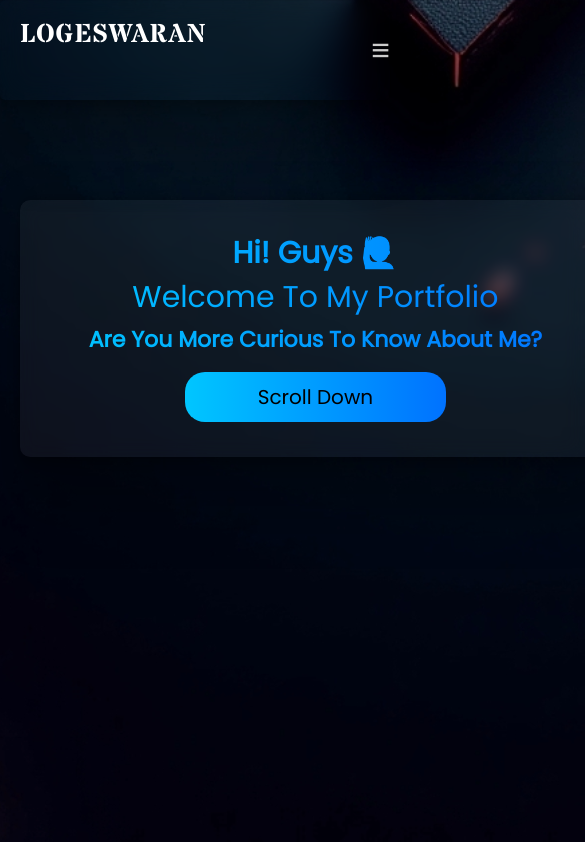
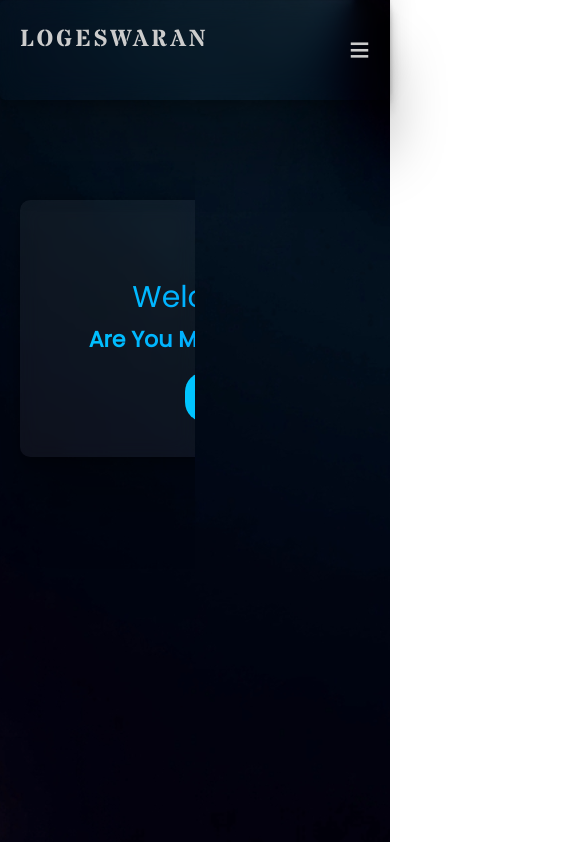
Before and after one commit to Logeswaran-01/logeswaranb, a React (Vite) app: page / in a window 390 px wide. Shown: the top 842 px of the page, 585 px wide, since content can reach past the window. Built offline with nearby package versions, Linux system fonts and the light colour scheme; a web font is replaced by a local one.

Commit message:
Update: full React project update with latest changes

```diff
--- a/src/App.css
+++ b/src/App.css
@@ -87,121 +87,109 @@ body{
 }
 
 @media screen and (max-width:600px) {
-  /* General Reset and Setup */
-* {
-  box-sizing: border-box;
+  /* Safe global override */
+body, * {
   margin: 0;
   padding: 0;
+  box-sizing: border-box;
+  overflow-x: hidden;
 }
 
-body {
-  overflow-x: hidden;
-  font-family: 'Segoe UI', Tahoma, Geneva, Verdana, sans-serif;
-  background-color: #000c1f;
-  color: #ccc;
+/* Logo / Brand Name */
+.name {
+  font-size: clamp(22px, 6vw, 35px);
+  margin-top: 5px;
+  letter-spacing: 3px;
+  padding-top: 20px;
+  text-align: center;
 }
 
-/* Navbar */
-.navbar {
+/* Hamburger Button */
+.menu_toggle {
+  color: #cccccc;
+  margin-right: 20px;
+  font-size: 36px;
   display: flex;
-  justify-content: space-between;
+  justify-content: center;
   align-items: center;
-  background-color: #00111f;
-  padding: 10px 20px;
+  background: none;
+  border: none;
+  transition: transform 0.3s ease-in-out;
+  cursor: pointer;
+}
+
+.menu_toggle:hover {
+  transform: translateY(-4px);
+}
+
+/* Mobile Navigation Menu */
+.mobile-menu {
+  display: flex;
+  flex-direction: column;
+  background: linear-gradient(to bottom right, #00111f, #002b45, #000c1f);
+  z-index: 999;
+  width: 80%;
+  max-width: 320px;
+  height: 100vh;
   position: fixed;
   top: 0;
-  width: 100%;
-  z-index: 999;
-  height: 60px;
+  left: 0;
+  padding: 10px 20px;
+  transition: transform 0.3s ease-in-out;
+  transform: translateX(0); /* Optional animation */
+  box-shadow: 2px 0 10px rgba(0, 0, 0, 0.3);
 }
 
-.name {
-  color: #fff;
+/* Close (X) button */
+.mobile-menu button {
   font-size: 30px;
-  letter-spacing: 2px;
+  color: #cccccc;
+  background: none;
+  border: none;
+  align-self: flex-end;
+  cursor: pointer;
+  margin-bottom: 10px;
 }
 
-/* Navigation Links */
-.nav-links {
+/* Nav links inside mobile menu */
+.mobile-menu nav {
   display: flex;
-  gap: 30px;
+  flex-direction: column;
+  gap: 20px;
+  padding: 10px 10px;
 }
 
-.links,
-.link-actives {
-  color: #ccc;
+.links {
   text-decoration: none;
-  font-size: 18px;
+  color: #cccccc;
+  font-size: 20px;
   font-weight: 600;
+  letter-spacing: 0.5px;
   position: relative;
-  transition: color 0.3s;
-}
-
-.links:hover::after {
-  width: 40%;
-}
-
-.links::after {
-  content: '';
-  position: absolute;
-  left: 0;
-  bottom: -2px;
-  width: 0;
-  height: 2px;
-  background-color: #ccc;
-  transition: width 0.4s ease-in-out;
 }
 
 .link-actives {
   background: linear-gradient(to right, #ff6a00, #ee0979);
   -webkit-background-clip: text;
   -webkit-text-fill-color: transparent;
+  font-size: 22px;
+  font-weight: bold;
 }
 
-/* Hamburger Toggle */
-.menu_toggle {
-  display: none;
-  font-size: 32px;
-  background: none;
-  color: #ccc;
-  border: none;
-  cursor: pointer;
+/* Hover underline animation */
+.links::after {
+  content: '';
+  position: absolute;
+  left: 0;
+  bottom: -3px;
+  width: 0;
+  height: 2px;
+  background-color: #cccccc;
+  transition: width 0.3s ease-in-out;
 }
 
-/* Mobile Styles */
-@media screen and (max-width: 768px) {
-  .name {
-    font-size: 26px;
-    letter-spacing: 1px;
-  }
-
-  .menu_toggle {
-    display: block;
-  }
-
-  .nav-links {
-    position: fixed;
-    top: 60px;
-    left: -100%;
-    flex-direction: column;
-    background: linear-gradient(to bottom right, #00111f, #002b45, #000c1f);
-    width: 70%;
-    height: 100vh;
-    padding-top: 40px;
-    padding-left: 30px;
-    transition: left 0.4s ease-in-out;
-    z-index: 1000;
-  }
-
-  .nav-links.active {
-    left: 0;
-  }
-
-  .links,
-  .link-actives {
-    font-size: 20px;
-    margin-bottom: 20px;
-  }
+.links:hover::after {
+  width: 40%;
 }
 
 
```
